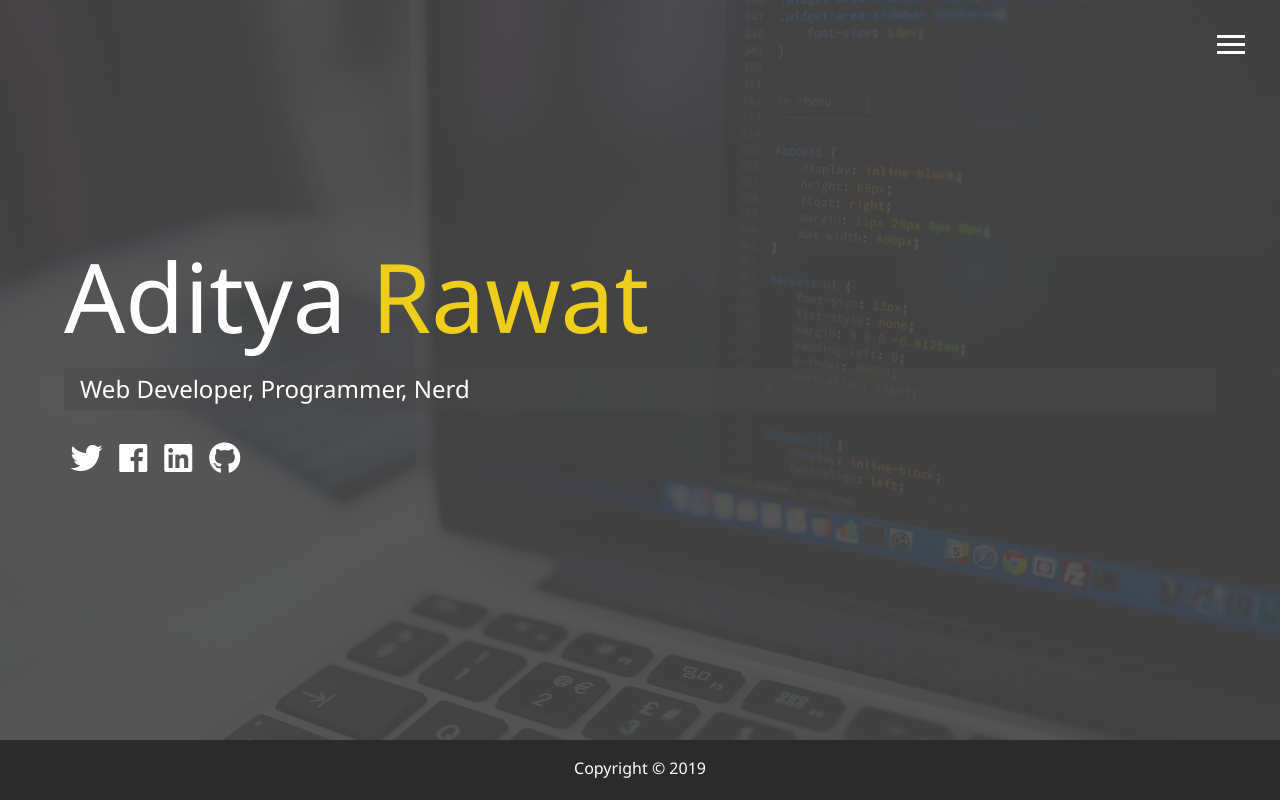
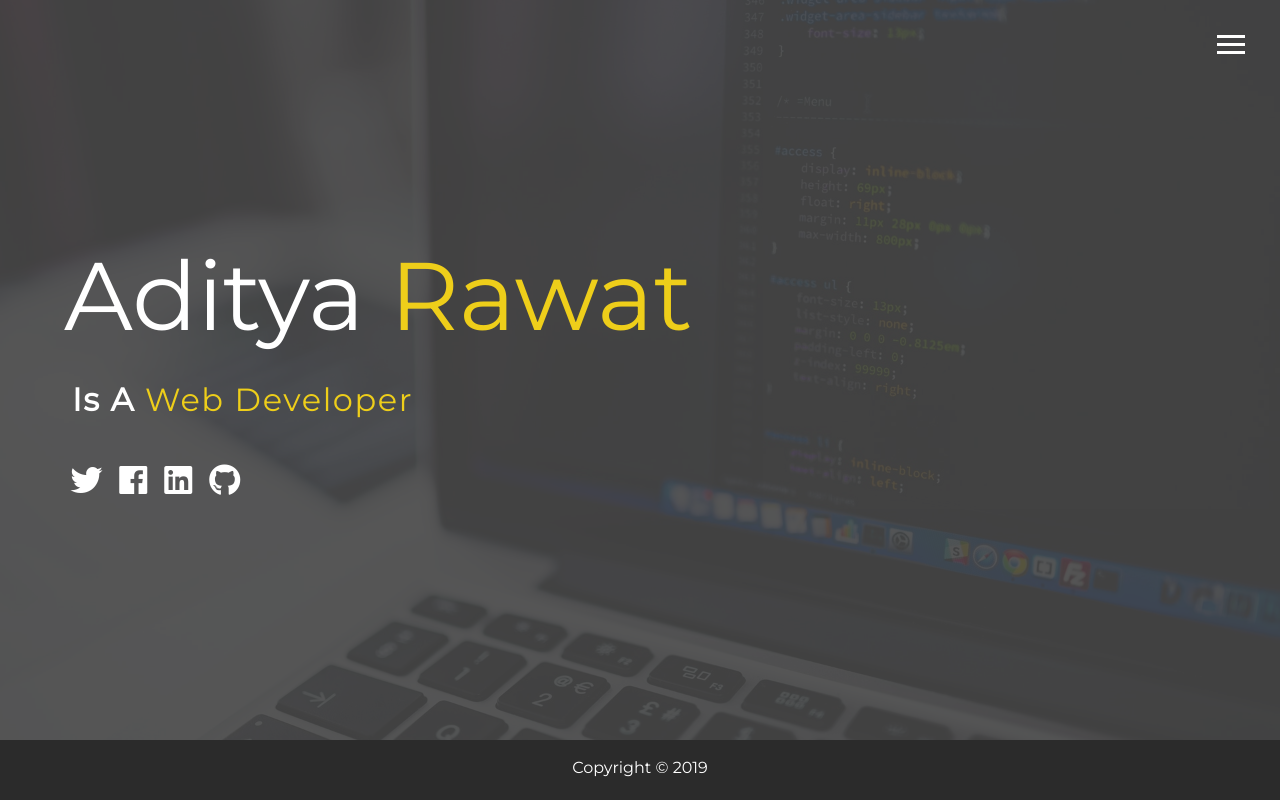
Before and after one commit to aditya1rawat/PortfolioWebsite, a website: page dist/index.html in a window 1280 px wide. Drawn offline with Linux system fonts and the light colour scheme.

Commit message:
Fixed Bios, Tested Side Icons(Failed), Created Typing Effect On Home Page. Fixed some bugs in the javascript and css.

```diff
--- /dev/null
+++ b/dist/css/typing.css
@@ -0,0 +1,47 @@
+@import url('https://fonts.googleapis.com/css?family=Montserrat');
+
+* {
+  margin: 0;
+  padding: 0;
+  box-sizing: border-box;
+}
+body {
+  font-family: 'Montserrat', sans-serif;
+  background-color: #000;
+  color: #fff;
+}
+.container {
+  height: 10vh;
+  display: flex;
+  justify-content: left;
+  align-items: left;
+}
+.container p {
+  font-size: 2rem;
+  padding: 0.5rem;
+  font-weight: bold;
+  letter-spacing: 0.1rem;
+  text-align: left;
+  overflow: hidden;
+}
+.container p span.typed-text {
+  font-weight: normal;
+  color: #eece1a;
+}
+.container p span.cursor {
+  display: inline-block;
+  background-color: #ccc;
+  margin-left: 0.1rem;
+  width: 3px;
+  animation: blink 1s infinite;
+}
+.container p span.cursor.typing {
+  animation: none;
+}
+@keyframes blink {
+  0%  { background-color: #ccc; }
+  49% { background-color: #ccc; }
+  50% { background-color: transparent; }
+  99% { background-color: transparent; }
+  100%  { background-color: #ccc; }
+}
--- a/dist/index.html
+++ b/dist/index.html
@@ -1,13 +1,17 @@
 <!DOCTYPE html>
 <html lang="en">
+
 <head>
     <meta charset="UTF-8">
     <meta name="viewport" content="width=device-width, initial-scale=1.0">
     <meta http-equiv="X-UA-Compatible" content="ie=edge">
-    <link rel="stylesheet" href="https://use.fontawesome.com/releases/v5.2.0/css/all.css" integrity="sha384-hWVjflwFxL6sNzntih27bfxkr27PmbbK/iSvJ+a4+0owXq79v+lsFkW54bOGbiDQ" crossorigin="anonymous">
+    <link rel="stylesheet" href="https://use.fontawesome.com/releases/v5.2.0/css/all.css"
+        integrity="sha384-hWVjflwFxL6sNzntih27bfxkr27PmbbK/iSvJ+a4+0owXq79v+lsFkW54bOGbiDQ" crossorigin="anonymous">
     <link rel="stylesheet" href="css/main.css">
+    <link rel="stylesheet" href="css/typing.css">
     <title>Welcome To My Portfolio</title>
 </head>
+
 <body id="bg-img">
     <header>
         <div class="menu-btn">
@@ -42,9 +46,12 @@
 
     <main id="home">
         <h1 class="lg-heading">Aditya <span class="text-secondary">Rawat</span></h1>
-        <h2 class="sm-heading">Web Developer, Programmer, Nerd</h2>
+        <!--<h2 class="sm-heading">Web Developer, Programmer, Nerd</h2>-->
+        <div class="container">
+            <p>Is A <span class="typed-text"></span><span class="cursor">&nbsp;</span></p>
+        </div>
         <div class="icons">
-            <a href="https://twitter.com/?lang=en" target="blank">
+            <a href="https://twitter.com/aditya1rawat" target="blank">
                 <i class="fab fa-twitter fa-2x"></i>
             </a>
             <a href="https://www.facebook.com" target="blank">
@@ -60,9 +67,10 @@
     </main>
 
     <footer id="main-footer">
-            Copyright &copy; 2019
-        </footer>
+        Copyright &copy; 2019
+    </footer>
 
     <script src="js/main.js"></script>
 </body>
+
 </html>
--- a/dist/js/main.js
+++ b/dist/js/main.js
@@ -32,3 +32,47 @@ function toggleMenu(){
         showMenu = false;
     }
 }
+
+//Typing Effect Code Below
+
+const typedTextSpan = document.querySelector(".typed-text");
+const cursorSpan = document.querySelector(".cursor");
+
+const textArray = ["Web Developer", "Programmer", "Swimmer", "Tubist"]; //Words that are typed onto animation
+const typingSpeed = 150;
+const erasingSpeed = 100;
+const newTextDelay = 2000; // Delay between current and next text
+let textArrayIndex = 0; // textArray index
+let charIndex = 0; // character index
+
+function type() {
+  if (charIndex < textArray[textArrayIndex].length) {
+    if(!cursorSpan.classList.contains("typing")) cursorSpan.classList.add("typing");
+    typedTextSpan.textContent += textArray[textArrayIndex].charAt(charIndex);
+    charIndex++;
+    setTimeout(type, typingSpeed);
+  }
+  else {
+    cursorSpan.classList.remove("typing");
+  	setTimeout(erase, newTextDelay);
+  }
+}
+
+function erase() {
+	if (charIndex > 0) {
+    if(!cursorSpan.classList.contains("typing")) cursorSpan.classList.add("typing");
+    typedTextSpan.textContent = textArray[textArrayIndex].substring(0, charIndex-1);
+    charIndex--;
+    setTimeout(erase, erasingSpeed);
+  }
+  else {
+    cursorSpan.classList.remove("typing");
+    textArrayIndex++;
+    if(textArrayIndex>=textArray.length) textArrayIndex=0;
+    setTimeout(type, typingSpeed + 1100);
+  }
+}
+
+document.addEventListener("DOMContentLoaded", function() { // On DOM Load initiate the effect
+  setTimeout(type, newTextDelay + 250);
+});
```
Also changed, not shown: dist/about.html (+4 -4 lines), dist/contact.html (+6 -5 lines), dist/work.html (+1 -1 lines).
